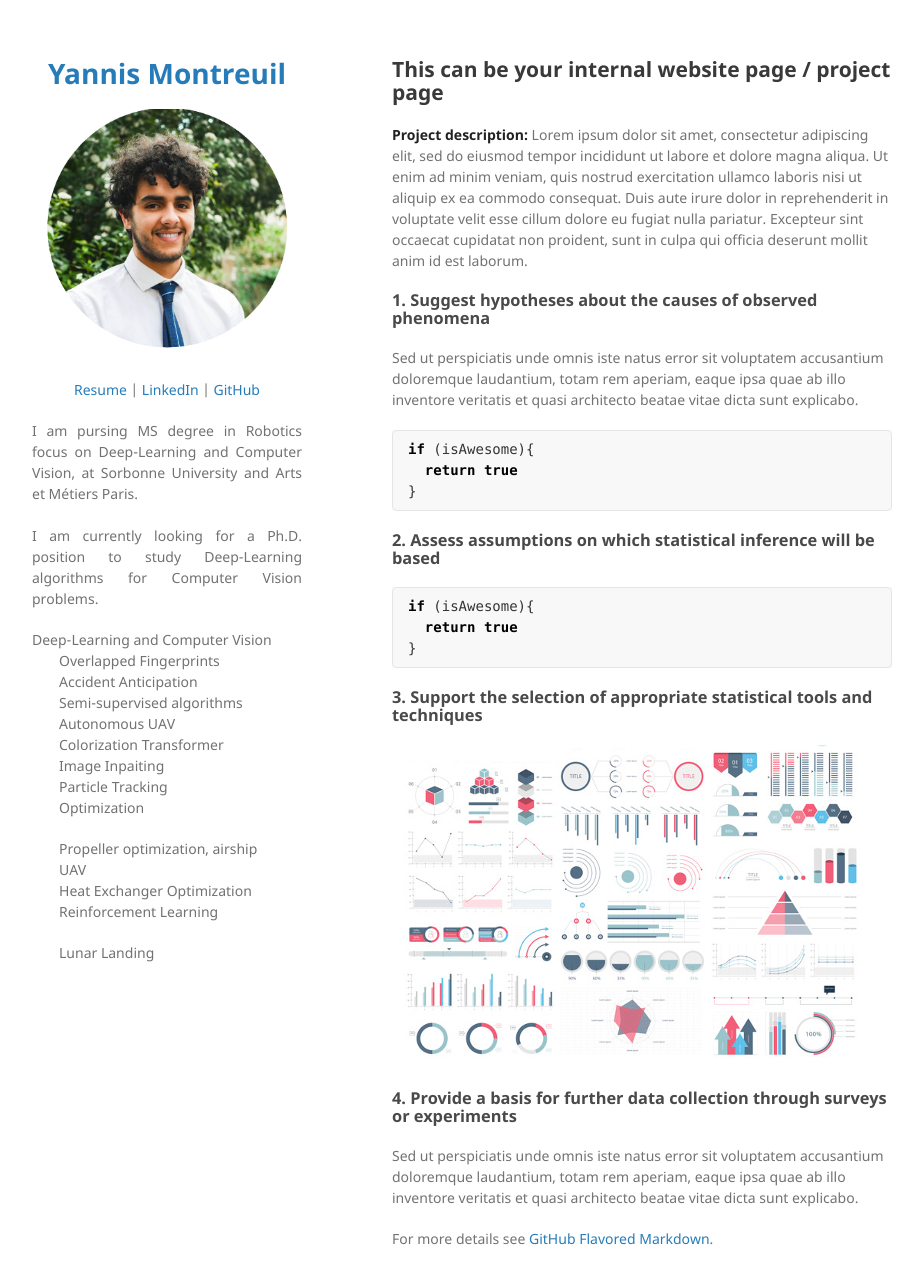
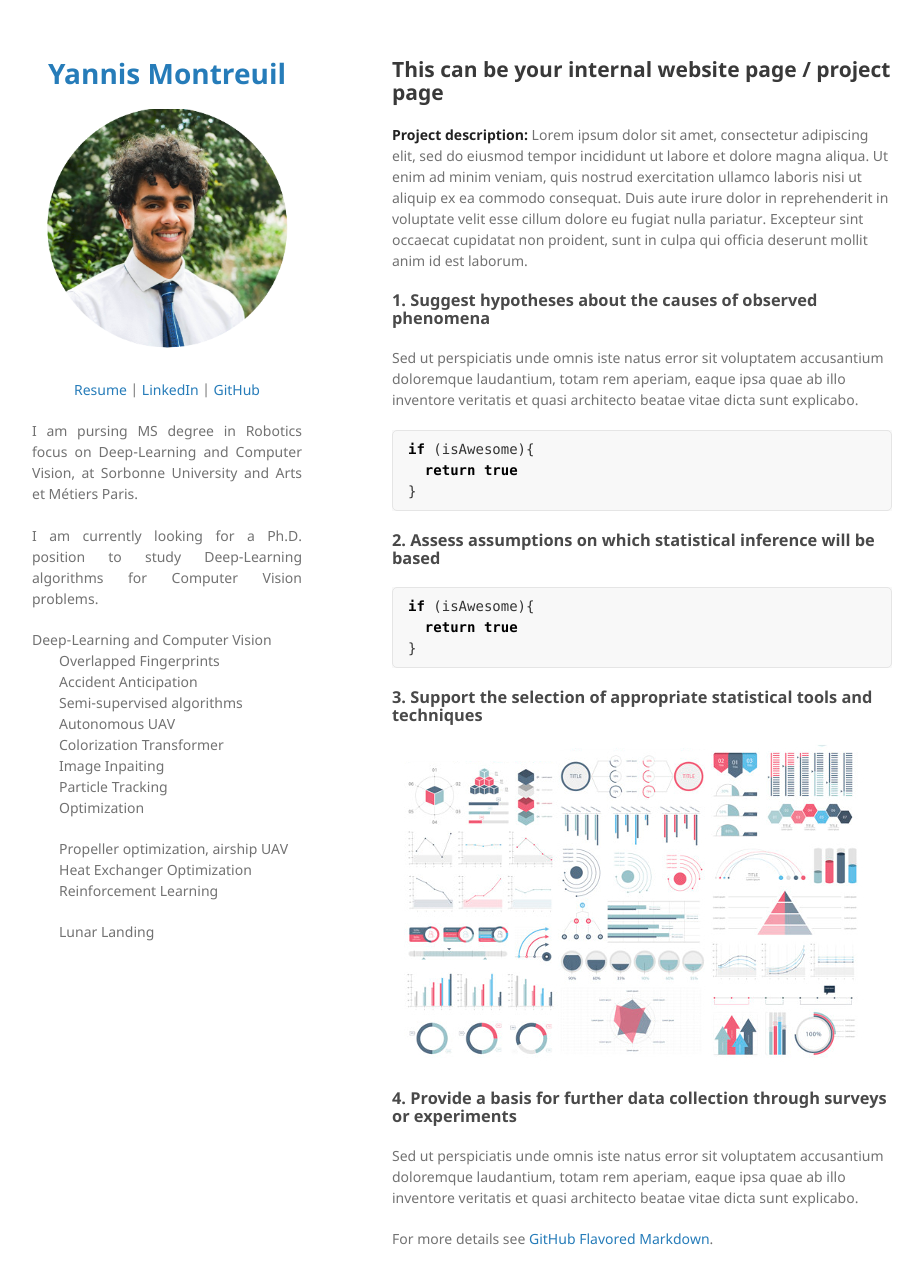
Before and after one commit to Yannis-98/yannis-98.github.io, a Jekyll site: the page built from sample_page.md, in a window 1280 px wide and 1319 px high. Shown: the top 1284 px of the window, without its empty margins (178-1101 px from the left). Built offline with Jekyll 4.4.1, drawn with Linux system fonts in a browser that asks for light colours; our own code applies the rules of GitHub Pages for plain Markdown files.

Commit message:
Update _config.yml

```diff
--- a/_config.yml
+++ b/_config.yml
@@ -16,7 +16,7 @@ description:
   I am currently looking for a Ph.D. position to study Deep-Learning algorithms for Computer Vision problems.
   </p>
   Deep-Learning and Computer Vision
-  <p style="margin-left:10%; margin-right:10%;">Overlapped Fingerprints<br>
+  <p style="margin-left:10%;">Overlapped Fingerprints<br>
   Accident Anticipation<br>
   Semi-supervised algorithms<br>
   Autonomous UAV<br>
@@ -24,10 +24,10 @@ description:
   Image Inpaiting<br>
   Particle Tracking<br>
   Optimization
-  <p style="margin-left:10%; margin-right:10%;">Propeller optimization, airship UAV<br>
+  <p style="margin-left:10%;">Propeller optimization, airship UAV<br>
   Heat Exchanger Optimization<br>
   Reinforcement Learning
-  <p style="margin-left:10%; margin-right:10%;">Lunar Landing</p>
+  <p style="margin-left:10%;">Lunar Landing</p>
 
 
 
```
